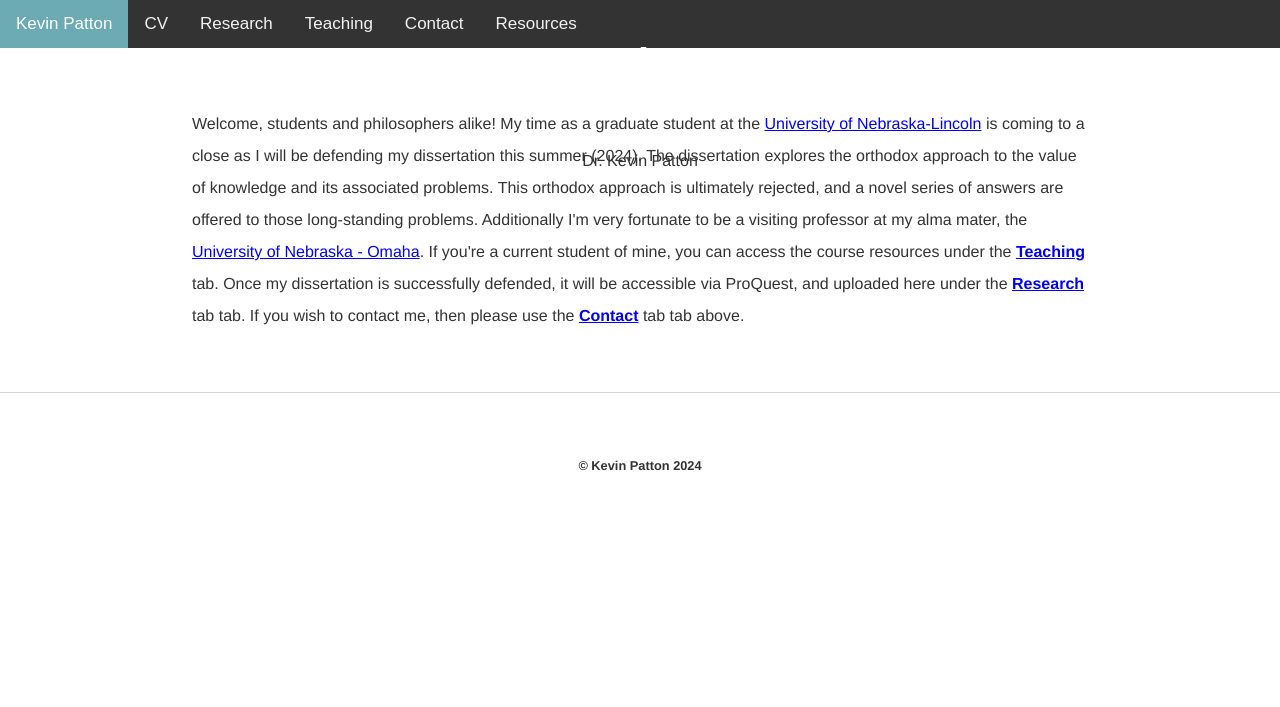
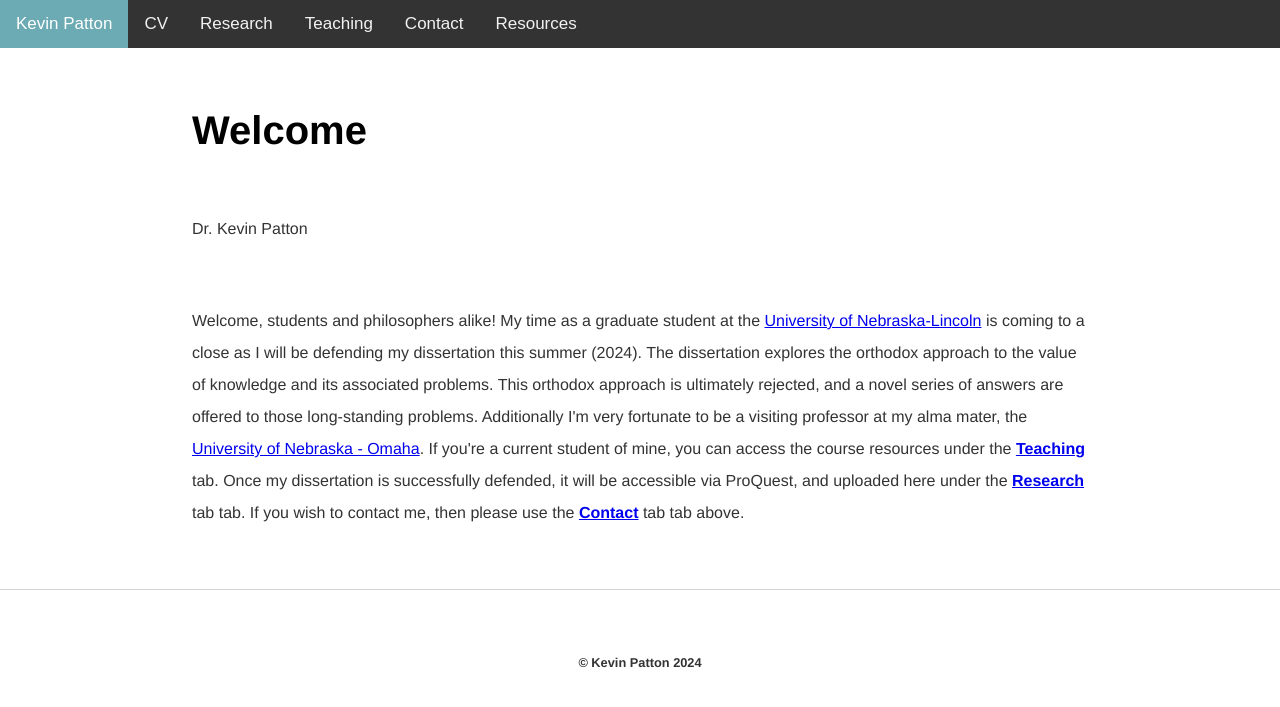
Before and after one commit to kevinjpatton/kevinjpatton.github.io, a Jekyll site: the page built from test.html, in a window 1280 px wide. Shown: the top 707 px of the page. Built offline with Jekyll 4.4.1, drawn with Linux system fonts in a browser that asks for light colours; Markdown is read by kramdown in place of the engine named in the settings.

Commit message:
Update test.html

```diff
--- a/_layouts/test.html
+++ b/_layouts/test.html
@@ -64,39 +64,6 @@
   }
 }
 
-.hero-image {
-  background-image: url("https://kevinjpatton.com/images/cave_heroimage_joshuasortino.jpg");
-  height: 25%;
-  background-position: center;
-  background-repeat: no-repeat;
-  background-size: cover;
-  position: relative;
-}
-
-.hero-text {
-  text-align: center;
-  position: absolute;
-  top: 50%;
-  left: 50%;
-  transform: translate(-50%, -50%);
-  color: white;
-}
-
-.hero-text button {
-  border: none;
-  outline: 0;
-  display: inline-block;
-  padding: 10px 25px;
-  color: black;
-  background-color: #ddd;
-  text-align: center;
-  cursor: pointer;
-}
-
-.hero-text button:hover {
-  background-color: #555;
-  color: white;
-}
 </style>
 </head>
 <body>
```
